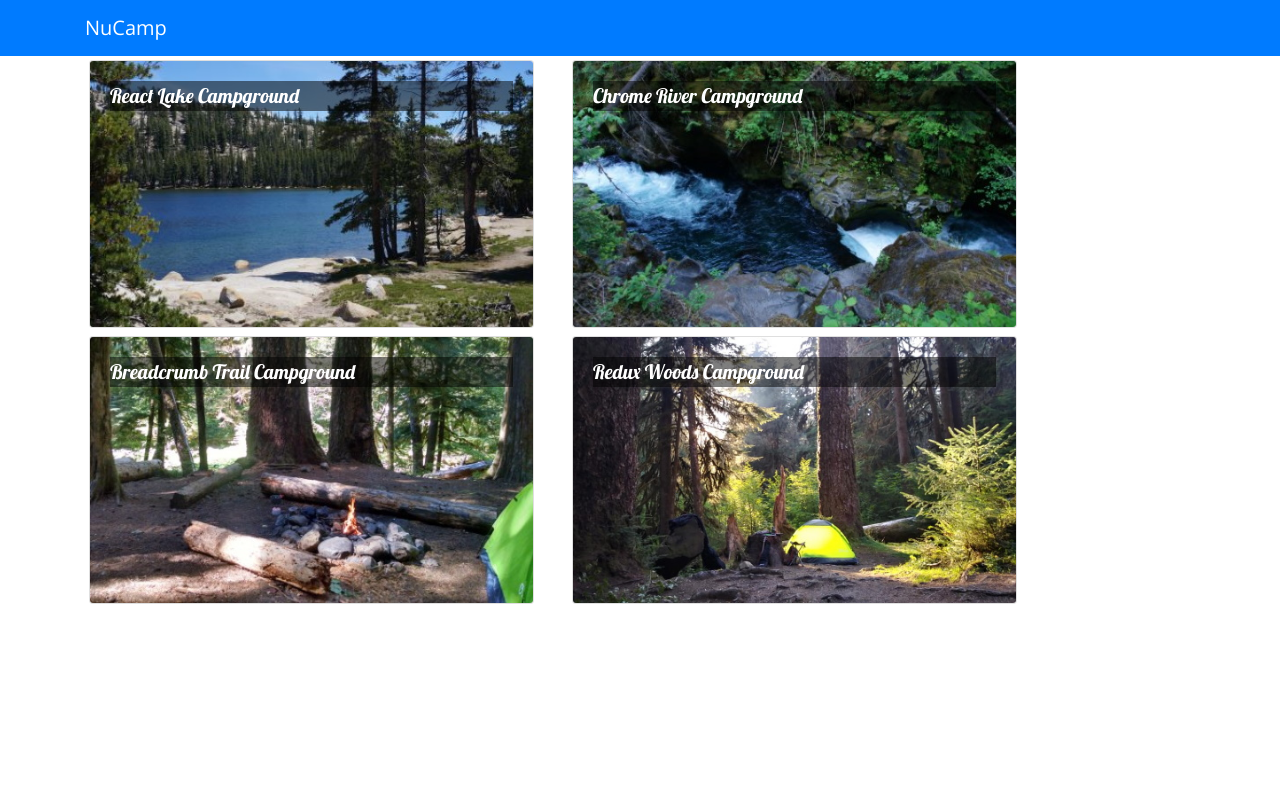
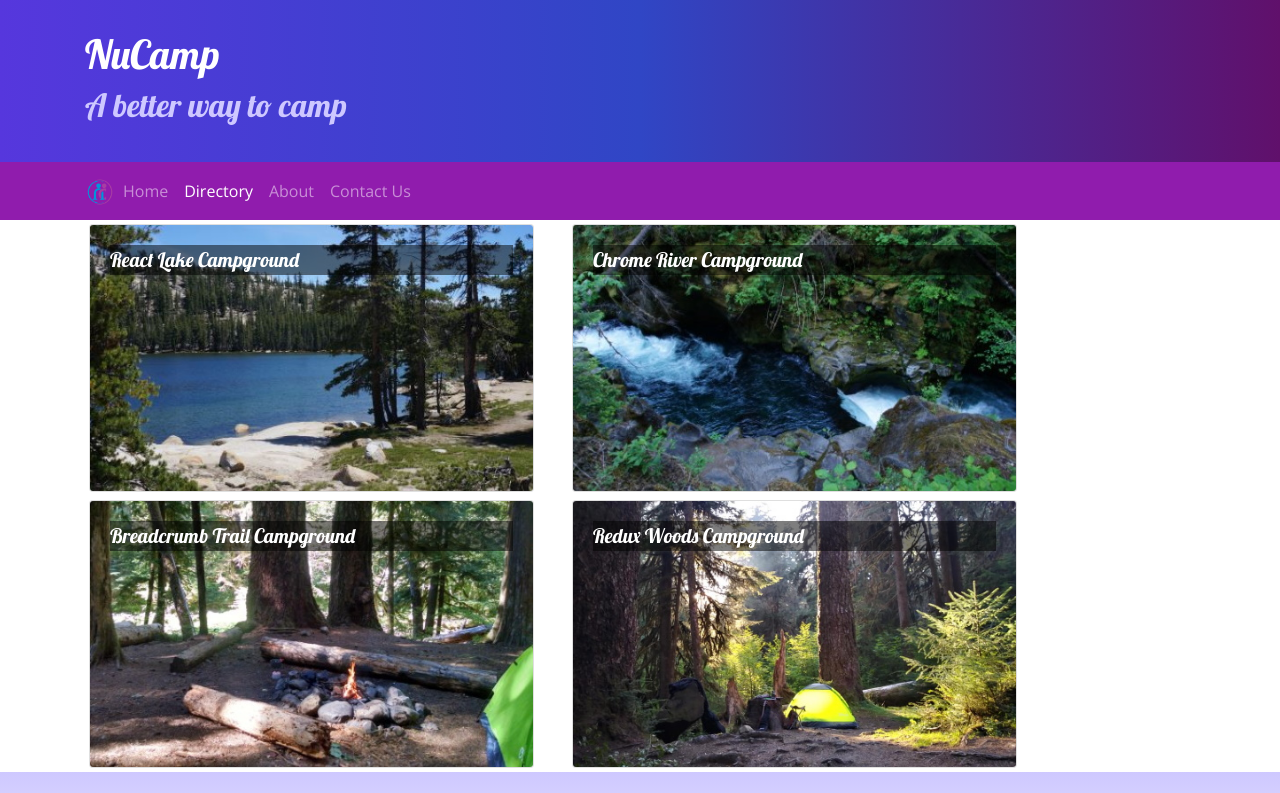
Before and after one commit to Rockrat2008/Nucamp-React, a React (Create React App) app: page /directory in a window 1280 px wide. Shown: the top 793 px of the page. Built offline with nearby package versions, Linux system fonts and the light colour scheme.

Commit message:
Added react router section and updated Navbar

```diff
--- a/package.json
+++ b/package.json
@@ -12,6 +12,7 @@
     "react": "^17.0.2",
     "react-dom": "^17.0.2",
     "react-popper": "1.3.6",
+    "react-router-dom": "5.2.0",
     "react-scripts": "4.0.3",
     "reactstrap": "8.5.1",
     "typeface-lobster": "^1.1.13",
--- a/src/App.js
+++ b/src/App.js
@@ -1,27 +1,16 @@
 import React, { Component } from "react";
-import { Navbar, NavbarBrand } from "reactstrap";
-import Directory from "./components/DirectoryComponent";
+import { BrowserRouter } from "react-router-dom";
+import Main from "./components/MainComponent";
 import "./App.css";
-import { CAMPSITES } from "./shared/campsites";
 
 class App extends Component {
-  constructor(props) {
-    super(props);
-    this.state = {
-      campsites: CAMPSITES,
-    };
-  }
-
   render() {
     return (
-      <div className="App">
-        <Navbar dark color="primary">
-          <div className="container">
-            <NavbarBrand href="/">NuCamp</NavbarBrand>
-          </div>
-        </Navbar>
-        <Directory campsites={this.state.campsites} />
-      </div>
+      <BrowserRouter>
+        <div className="App">
+          <Main />
+        </div>
+      </BrowserRouter>
     );
   }
 }
--- a/src/components/CampsiteInfoComponent.js
+++ b/src/components/CampsiteInfoComponent.js
@@ -1,8 +1,7 @@
-import React, { Component } from "react";
+import React from "react";
 import { Card, CardImg, CardText, CardBody, CardTitle } from "reactstrap";
 
-class CampsiteInfo extends Component {
-  renderCampsite(campsite) {
+function RenderCampsite({ campsite }) {
   return (
     <div className="col-md-5 m-1">
       <Card>
@@ -16,7 +15,7 @@
   );
 }
 
-  renderComments(comments) {
+function RenderComments({ comments }) {
   if (comments) {
     return (
       <div className="col-md-5 m-1">
@@ -40,19 +39,18 @@
   return <div />;
 }
 
-  render() {
-    const { campsite } = this.props;
-    if (campsite) {
-      const { comments } = campsite;
+function CampsiteInfo(props) {
+  if (props.campsite) {
     return (
+      <div className="container">
         <div className="row">
-          {this.renderCampsite(campsite)}
-          {this.renderComments(comments)}
+          <RenderCampsite campsite={props.campsite} />
+          <RenderComments comments={props.campsite.comments} />
+        </div>
       </div>
     );
   }
   return <div />;
 }
-}
 
 export default CampsiteInfo;
--- a/src/components/DirectoryComponent.js
+++ b/src/components/DirectoryComponent.js
@@ -1,29 +1,22 @@
-import React, { Component } from "react";
+import React from "react";
 import { Card, CardImg, CardImgOverlay, CardTitle } from "reactstrap";
-import CampsiteInfo from "./CampsiteInfoComponent";
 
-class Directory extends Component {
-  constructor(props) {
-    super(props);
-    this.state = {
-      selectedCampsite: null,
-    };
-  }
-
-  onCampsiteSelect(campsite) {
-    this.setState({ selectedCampsite: campsite });
-  }
-
-  render() {
-    const directory = this.props.campsites.map((campsite) => {
+function RenderDirectoryItem({ campsite, onClick }) {
   return (
-        <div key={campsite.id} className="col-md-5 m-1">
-          <Card onClick={() => this.onCampsiteSelect(campsite)}>
+    <Card onClick={() => this.props.onClick(campsite.id)}>
       <CardImg width="100%" src={campsite.image} alt={campsite.name} />
       <CardImgOverlay>
         <CardTitle>{campsite.name}</CardTitle>
       </CardImgOverlay>
     </Card>
+  );
+}
+
+function Directory(props) {
+  const directory = props.campsites.map((campsite) => {
+    return (
+      <div key={campsite.id} className="col-md-5 m-1">
+        <RenderDirectoryItem campsite={campsite} onClick={props.onClick} />
       </div>
     );
   });
@@ -31,10 +24,8 @@
   return (
     <div className="container">
       <div className="row">{directory}</div>
-        <CampsiteInfo campsite={this.state.selectedCampsite} />
     </div>
   );
 }
-}
 
 export default Directory;
--- a/src/components/FooterComponent.js
+++ b/src/components/FooterComponent.js
@@ -1,4 +1,5 @@
 import React from "react";
+import { Link } from "react-router-dom";
 
 function Footer(props) {
   return (
--- a/src/components/HeaderComponent.js
+++ b/src/components/HeaderComponent.js
@@ -1,8 +1,32 @@
 import React, { Component } from "react";
-import { Navbar, NavbarBrand, Jumbotron } from "reactstrap";
-import Nav from "reactstrap/lib/Nav";
+import {
+  Nav,
+  Navbar,
+  NavbarBrand,
+  NavbarToggler,
+  Collapse,
+  NavItem,
+  Jumbotron,
+} from "reactstrap";
+import { NavLink, navLink } from "react-router-dom";
+import Col from "reactstrap/lib/Col";
 
 class Header extends Component {
+  constructor(props) {
+    super(props);
+
+    this.toggleNav = this.toggleNav.bind(this);
+    this.state = {
+      isNavOpen: false,
+    };
+  }
+
+  toggleNav() {
+    this.setState({
+      isNavOpen: !this.state.isNavOpen,
+    });
+  }
+
   render() {
     return (
       <React.Fragment>
@@ -17,9 +41,45 @@
           </div>
         </Jumbotron>
 
-        <Navbar dark sticky="top">
+        <Navbar dark sticky="top" expand="md">
           <div className="container">
-            <NavbarBrand href="/">NuCamp</NavbarBrand>
+            <NavbarBrand className="mr-auto" href="/">
+              <img
+                src="/assets/images/logo.png"
+                height="30"
+                width="30"
+                alt="NuCamp Logo"
+              />
+            </NavbarBrand>
+            <NavbarToggler onClick={this.toggleNav} />
+            <Collapse isOpen={this.state.isNavOpen} navbar>
+              <Nav navbar>
+                <NavItem>
+                  <NavLink className="nav-link" to="/home">
+                    <i className="fa fa-home fa-lg" />
+                    Home
+                  </NavLink>
+                </NavItem>
+                <NavItem>
+                  <NavLink className="nav-link" to="/directory">
+                    <i className="fa fa-list fa-lg" />
+                    Directory
+                  </NavLink>
+                </NavItem>
+                <NavItem>
+                  <NavLink className="nav-link" to="/aboutus">
+                    <i className="fa fa-info fa-lg" />
+                    About
+                  </NavLink>
+                </NavItem>
+                <NavItem>
+                  <NavLink className="nav-link" to="/contactus">
+                    <i className="fa fa-address-card fa-lg" />
+                    Contact Us
+                  </NavLink>
+                </NavItem>
+              </Nav>
+            </Collapse>
           </div>
         </Navbar>
       </React.Fragment>
--- /dev/null
+++ b/src/components/HomeComponent.js
@@ -0,0 +1,11 @@
+import React from "react";
+
+function Home(props) {
+  return (
+    <div className="container">
+      <h4>Home</h4>
+    </div>
+  );
+}
+
+export default Home;
--- a/src/components/MainComponent.js
+++ b/src/components/MainComponent.js
@@ -1,43 +1,41 @@
 import React, { Component } from "react";
-import { Navbar, NavbarBrand } from "reactstrap";
-import Directory from "./components/DirectoryComponent";
+import { Switch, Route, Redirect } from "react-router-dom";
+import Home from "./HomeComponent";
+import Header from "./HeaderComponent";
+import Footer from "./FooterComponent";
+import Directory from "./DirectoryComponent";
 import CampsiteInfo from "./CampsiteInfoComponent";
-import { CAMPSITES } from "./shared/campsites";
+import { CAMPSITES } from "../shared/campsites";
 
 class Main extends Component {
   constructor(props) {
     super(props);
     this.state = {
       campsites: CAMPSITES,
-      selectedCampsite: null,
     };
   }
 
-  onCampsiteSelect(campsiteId) {
-    this.setState({ selectedCampsite: campsiteId });
-  }
+  render() {
+    const HomePage = () => {
+      return <Home />;
+    };
 
-  render() {
     return (
       <div>
-        <Navbar dark color="primary">
-          <div className="container">
-            <NavbarBrand href="/">NuCamp</NavbarBrand>
-          </div>
-        </Navbar>
-        <Directory
-          campsites={this.state.campsites}
-          onClick={(campsiteId) => this.onCampsiteSelect(campsiteId)}
-        />
-        <CampsiteInfo
-          campsite={
-            this.state.campsites.filter(
-              (campsite) => campsiteId === this.state.selectedCampsite
-            )[0]
-          }
-        />
+        <Header />
+        <Switch>
+          <Route path="/home" component={HomePage} />
+          <Route
+            exact
+            path="/directory"
+            render={() => <Directory campsites={this.state.campsites} />}
+          />
+          <Redirect to="/home" />
+        </Switch>
+        <Footer />
       </div>
     );
   }
 }
+
 export default Main;
```
Also changed, not shown: 1 other file (tests, documents, lock files or other folders). Lines whose indentation alone changed are shown as unchanged.
